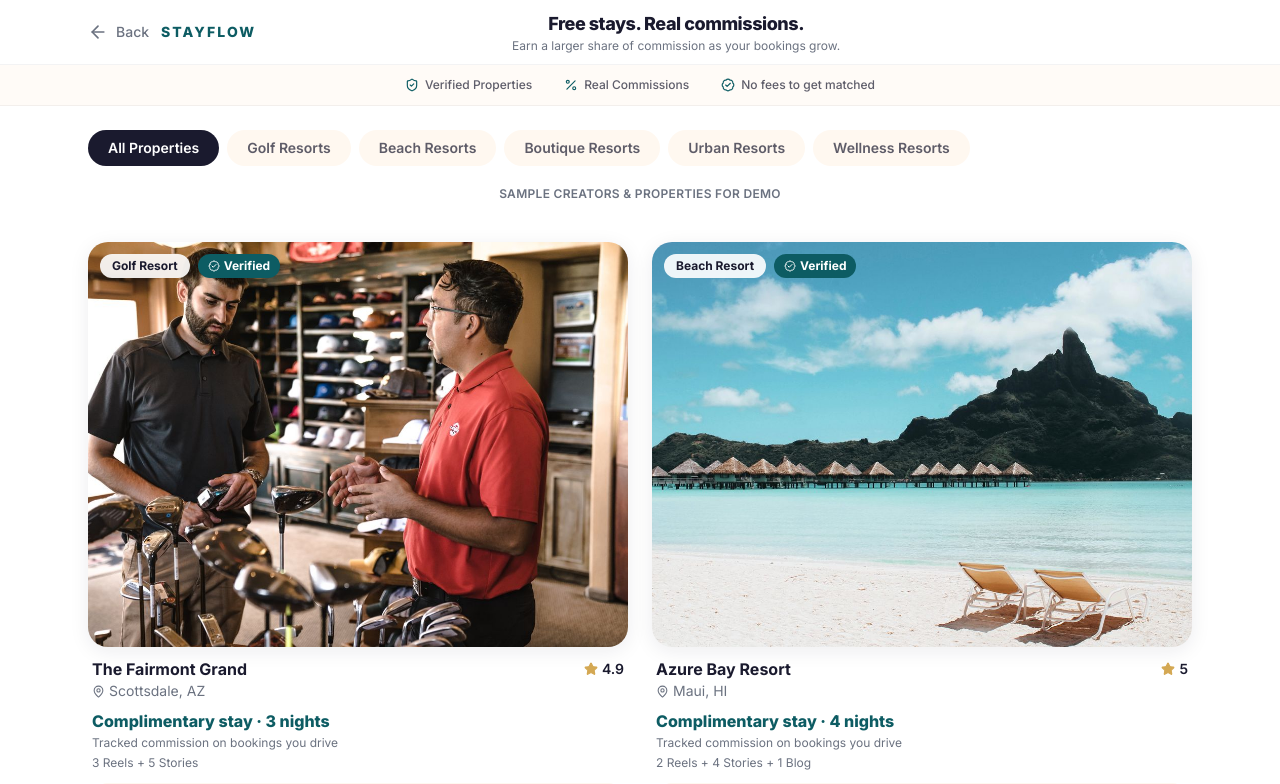
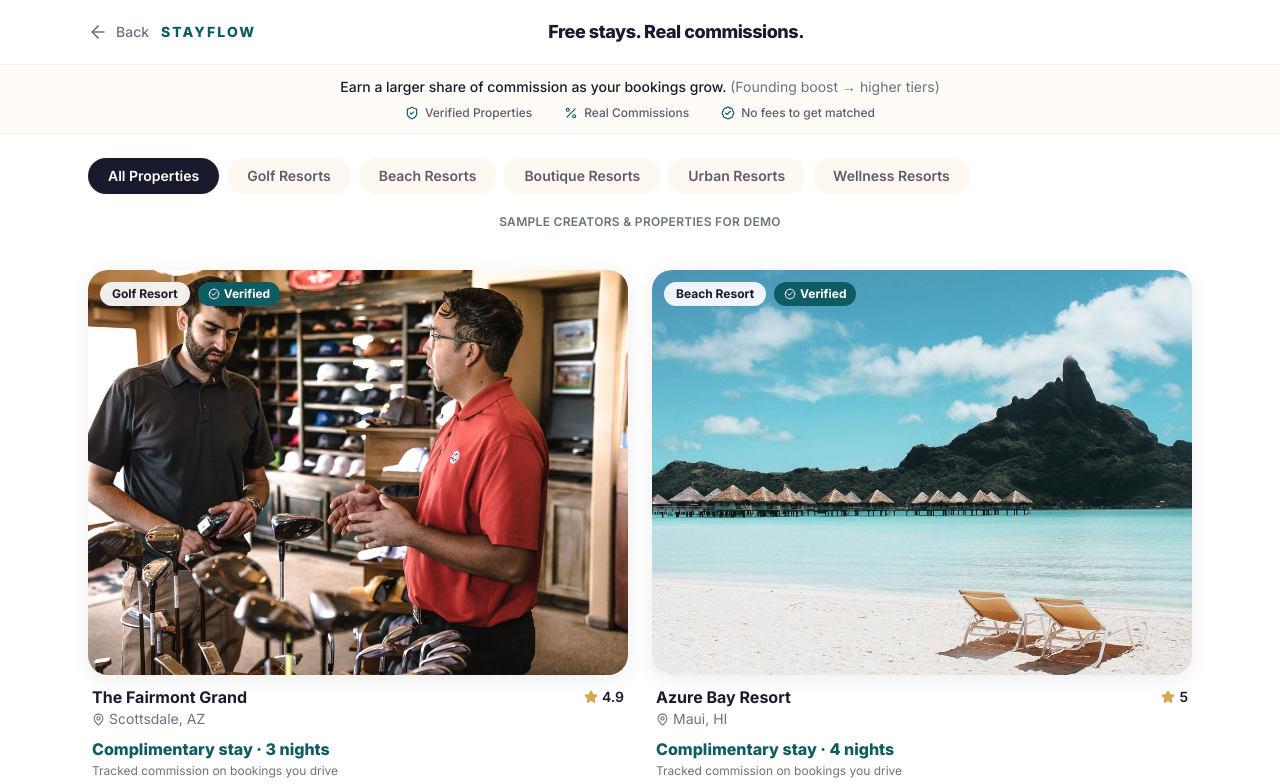
Before and after one commit to Halinfl/Stayflow, a Next.js app: page /creator-path in a window 1280 px wide. Shown: the top 784 px of the page. Built offline with nearby package versions, Linux system fonts and the light colour scheme.

Commit message:
Make Luca/Studio path copy visibly readable on /creator-path and /hotel-path.
Move commission ladder and comps lines out of the cramped h-16 sticky headers into the trust strip and SwipeDeck intro so live QA can see them.

```diff
--- a/app/creator-path/page.tsx
+++ b/app/creator-path/page.tsx
@@ -41,12 +41,24 @@ export default function CreatorPathPage() {
             <Link href="/" className="flex items-center gap-2 text-brand-muted transition-colors hover:text-brand-charcoal"><ArrowLeft size={20} /><span className="text-sm font-medium">Back</span></Link>
             <span className="hidden text-sm font-extrabold tracking-[0.15em] text-brand-teal uppercase sm:inline">StayFlow</span>
           </div>
-          <div className="text-center"><h1 className="text-base font-extrabold tracking-tight text-brand-charcoal sm:text-lg">Free stays. Real commissions.</h1><p className="text-xs text-brand-muted">Earn a larger share of commission as your bookings grow.</p></div>
+          <div className="text-center"><h1 className="text-base font-extrabold tracking-tight text-brand-charcoal sm:text-lg">Free stays. Real commissions.</h1></div>
           <div className="w-16 sm:w-24" />
         </div>
       </header>
 
-      <div className="border-b border-brand-charcoal/5 bg-brand-cream/50"><div className="mx-auto flex max-w-6xl flex-wrap justify-center gap-x-8 gap-y-2 px-6 py-3"><span className="flex items-center gap-1.5 text-xs font-medium text-brand-charcoal/70"><ShieldCheck size={14} className="text-brand-teal" /> Verified Properties</span><span className="flex items-center gap-1.5 text-xs font-medium text-brand-charcoal/70"><Percent size={14} className="text-brand-teal" /> Real Commissions</span><span className="flex items-center gap-1.5 text-xs font-medium text-brand-charcoal/70"><BadgeCheck size={14} className="text-brand-teal" /> No fees to get matched</span></div></div>
+      <div className="border-b border-brand-charcoal/5 bg-brand-cream/50">
+        <div className="mx-auto max-w-6xl px-6 py-3 text-center">
+          <p className="text-sm font-medium text-brand-charcoal">
+            Earn a larger share of commission as your bookings grow.{" "}
+            <span className="font-normal text-brand-muted">(Founding boost → higher tiers)</span>
+          </p>
+          <div className="mt-2 flex flex-wrap justify-center gap-x-8 gap-y-2">
+            <span className="flex items-center gap-1.5 text-xs font-medium text-brand-charcoal/70"><ShieldCheck size={14} className="text-brand-teal" /> Verified Properties</span>
+            <span className="flex items-center gap-1.5 text-xs font-medium text-brand-charcoal/70"><Percent size={14} className="text-brand-teal" /> Real Commissions</span>
+            <span className="flex items-center gap-1.5 text-xs font-medium text-brand-charcoal/70"><BadgeCheck size={14} className="text-brand-teal" /> No fees to get matched</span>
+          </div>
+        </div>
+      </div>
 
       <div className="mx-auto max-w-6xl px-6 pt-6"><FilterChips active={filter} onChange={(value) => { setFilter(value); setVisibleCount(INITIAL_COUNT); }} /></div>
       <div className="mx-auto max-w-6xl px-6 pt-4">
--- a/app/hotel-path/page.tsx
+++ b/app/hotel-path/page.tsx
@@ -23,14 +23,16 @@ export default function HotelPathPage() {
             <h1 className="text-base font-extrabold tracking-tight text-brand-charcoal sm:text-lg">
               Find your perfect creator match
             </h1>
-            <p className="text-xs text-brand-muted">Same comps you already give — now with tracked direct bookings.</p>
           </div>
           <div className="w-16 sm:w-24" />
         </div>
       </header>
 
       <div className="mx-auto max-w-6xl px-6 pt-4 text-center">
-        <p className="text-sm text-brand-muted">Match creators to soft nights.</p>
+        <p className="text-sm font-medium text-brand-charcoal">
+          Same comps you already give — now with tracked direct bookings.
+        </p>
+        <p className="mt-1 text-sm text-brand-muted">Match creators to soft nights.</p>
         <p className="mt-2 text-xs font-semibold uppercase tracking-wide text-brand-muted">Sample creators &amp; properties for demo</p>
       </div>
 
```
